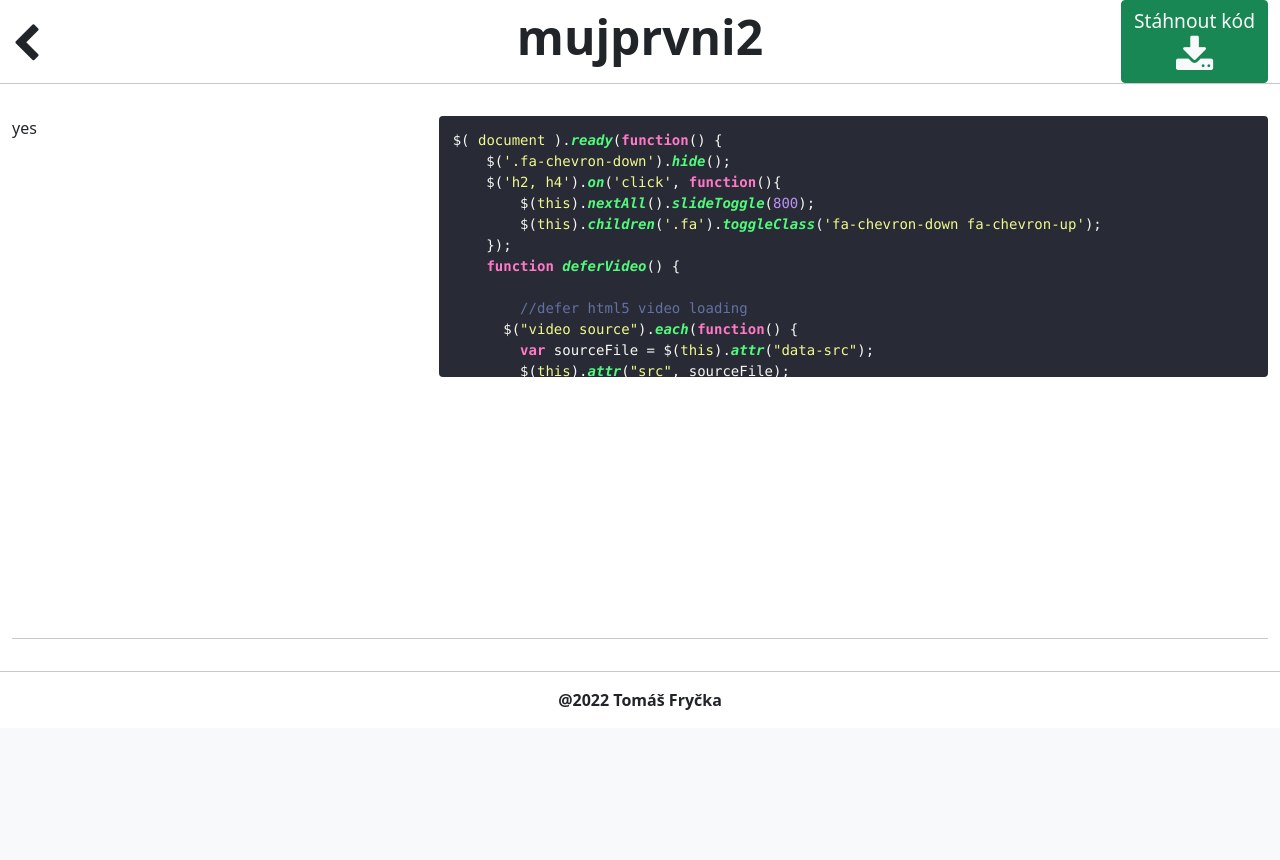
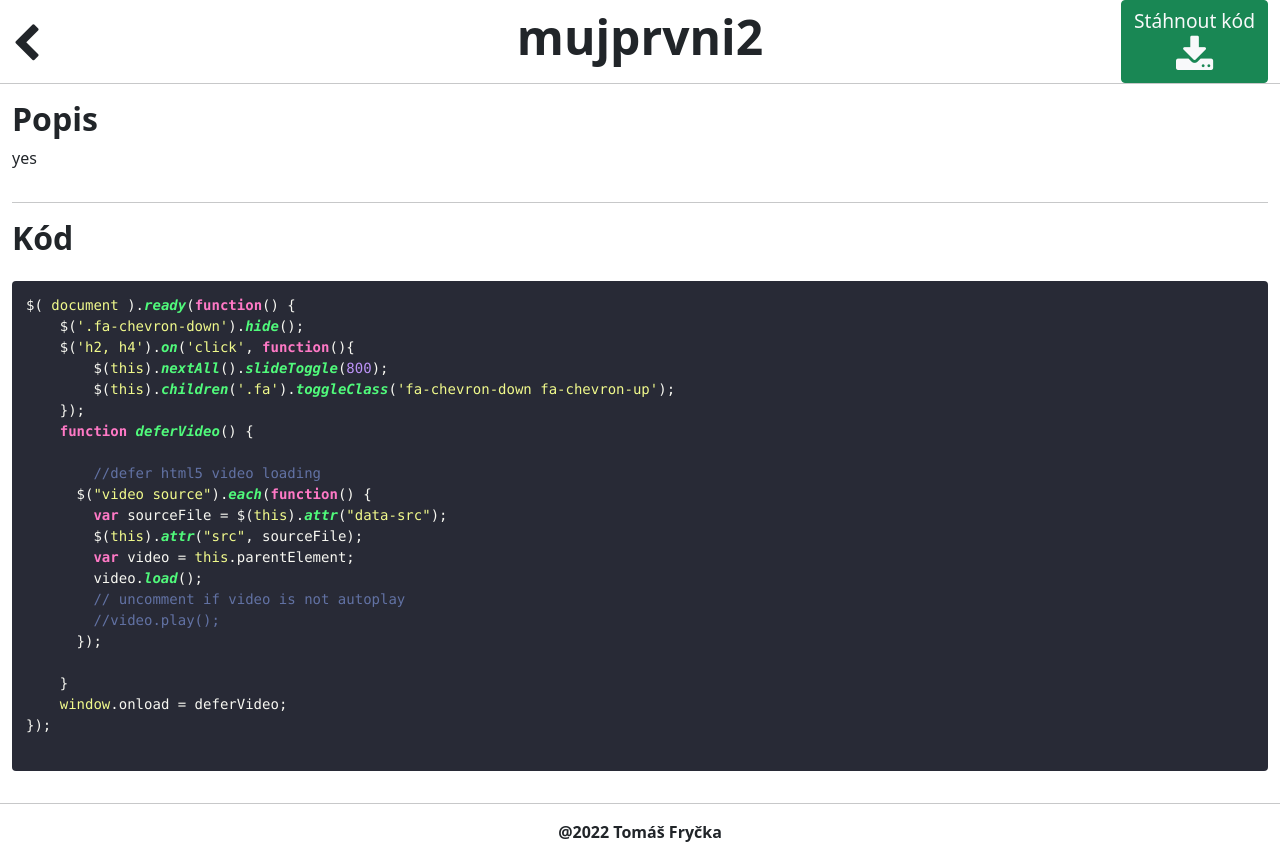
Before and after one commit to KekToor/SSPUGuide, a Django app: page /home/code/2/ in a window 1280 px wide. Shown: the part 165-1025 px from the top of the page. Before the commit the page ends 875 px from the top, so only its background shows below. Run offline with Django 4.2, Linux system fonts and the light colour scheme; data comes from the database, SQL or seed files in the repository; some libraries are stand-ins or nearby versions.

Commit message:
V0.71 - Malé úpravy

```diff
--- a/guide/templates/codes/code.html
+++ b/guide/templates/codes/code.html
@@ -12,20 +12,16 @@
         </div>
         <hr>
     </div>
+    <div class="row">
+        <h2 class="fw-bold"style="">Popis</h2>
+        <p>{{ code_detail.desc }}</p>
+    </div>
+    <hr>
+    <h2 class="fw-bold">Kód</h2>
     <div class="row h-50">
-        <div class="col-4 pt-3">
-            <div class="h-25">
-                <p>{{ code_detail.desc }}</p>
-            </div>
-            <div class="d-flex justify-content-center">
-
-            </div>
-        </div>
-
-        <div class="col-8">
-            <p id="code"><pre class="rounded h-50"><code>{{ code_detail.code | readfile }}</code></pre></p>
+        <div class="col-12">
+            <p id="code"><pre class="rounded"><code>{{ code_detail.code | readfile }}</code></pre></p>
         </div>
     </div>
-    <hr>
     <script src={% static 'js/code.js' %}></script>
 {% endblock %}
--- a/guide/templates/index.html
+++ b/guide/templates/index.html
@@ -47,9 +47,9 @@
         <div class="col-lg-6 border-end col-md-12">
             <h3>Zdravíčko</h3>
             <p>
-                Tato stránka by v budoucnu mohla sloužit jako stránka obsahující návody na zhotovení různých
-                typů kódů <i>(zejména jako příprava na maturitu)</i>, v současné době je však "Under Construction".
-                Těším se na vás později!
+                Tato stránka slouží jako test stránky obsahující návody na zhotovení různých
+                typů kódů <i>(zejména jako příprava na maturitu)</i>, v současné době je však ne příliš obsažná.
+                Těším se na vás s lepším projektem příští rok!
             </p>
         </div>
         <div class="col-lg-6 col-md-12 border-start">
```
